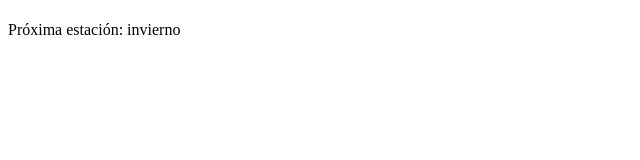
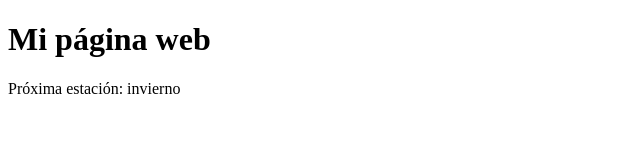
Before and after one commit to danielmorenoc1/nueva-web, a plain HTML site: page docs/index.html in a window 1280 px wide. Shown: the whole page, without its empty margins (0-640 px from the left). Drawn offline with Linux system fonts and the light colour scheme.

Commit message:
Update index.html

```diff
--- a/docs/index.html
+++ b/docs/index.html
@@ -1,3 +1,3 @@
 <!DOCTYPE html>
 <html><head><meta charset="utf-8"/><title>Mi Primer Sitio</title></head><body>
-   <h1></h1> Próxima estación: invierno </h1></body></html>
+   <h1>Mi página web</h1> Próxima estación: invierno </h1></body></html>
```
